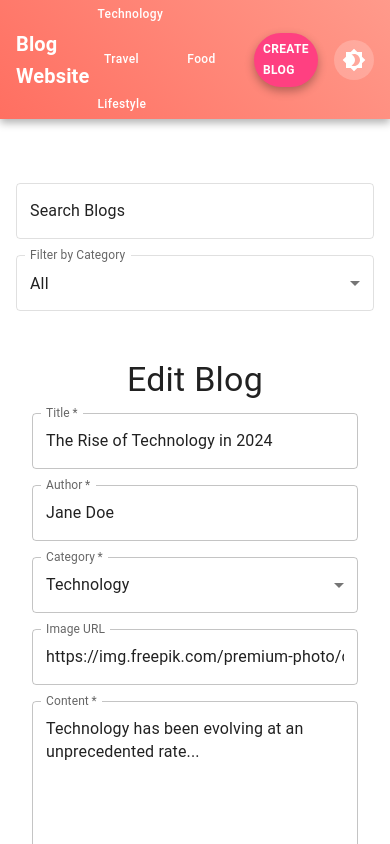
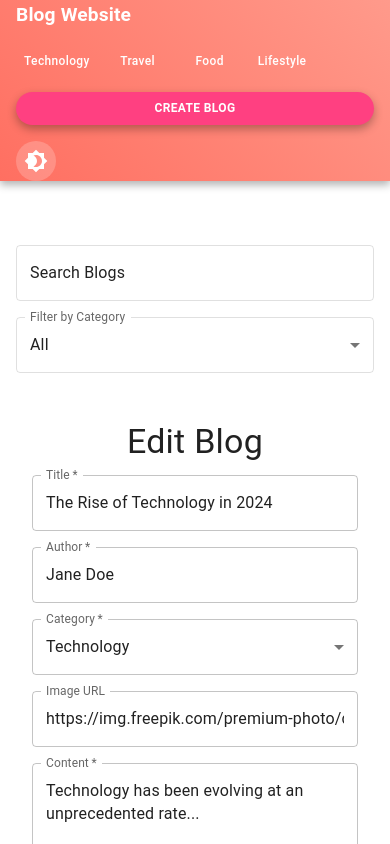
Before and after one commit to Noorain464/Blog_wEBSITE, a React (Create React App) app: page /edit-blog/1 in a window 390 px wide. Shown: the top 844 px of the page. Built offline with nearby package versions, Linux system fonts and the light colour scheme; the HTML template or start-up script is replaced by a standard one.

Commit message:
edit and delete

```diff
--- a/src/components/NavBar.js
+++ b/src/components/NavBar.js
@@ -1,5 +1,5 @@
 import React, { useContext } from 'react';
-import { AppBar, Toolbar, Typography, Button, IconButton, Box } from '@mui/material';
+import { AppBar, Toolbar, Typography, Button, IconButton, Box, useMediaQuery, useTheme } from '@mui/material';
 import { Link } from 'react-router-dom';
 import { ThemeContext } from '../components/Theme';
 import Brightness4Icon from '@mui/icons-material/Brightness4';
@@ -7,7 +7,8 @@ import Brightness7Icon from '@mui/icons-material/Brightness7';
 
 const Navbar = () => {
   const { toggleTheme, mode } = useContext(ThemeContext);
-  const categories = ['Technology', 'Travel', 'Food', 'Lifestyle'];
+  const theme = useTheme();
+  const isMobile = useMediaQuery(theme.breakpoints.down('sm'));
 
   return (
     <AppBar
@@ -16,9 +17,11 @@ const Navbar = () => {
         background: mode === 'dark' ? 'linear-gradient(45deg, #2e2e2e, #4a4a4a)' : 'linear-gradient(45deg, #ff6f61, #ff9a8b)',
         boxShadow: '0px 4px 8px rgba(0, 0, 0, 0.3)',
         marginBottom: 4,
+        maxWidth: '100%',
+        overflow: 'hidden',
       }}
     >
-      <Toolbar>
+      <Toolbar sx={{ flexDirection: isMobile ? 'column' : 'row', alignItems: isMobile ? 'flex-start' : 'center', flexWrap: 'wrap' }}>
         <Typography
           variant="h6"
           sx={{
@@ -26,14 +29,24 @@ const Navbar = () => {
             fontWeight: 'bold',
             color: '#ffffff',
             textDecoration: 'none',
+            mb: isMobile ? 2 : 0, // margin-bottom for mobile
+            fontSize: isMobile ? '1.2rem' : '1.5rem',
           }}
           component={Link}
           to="/"
         >
           Blog Website
         </Typography>
-        <Box sx={{ display: 'flex', gap: 2, flexWrap: 'wrap' }}>
-          {categories.map((category, index) => (
+        <Box
+          sx={{
+            display: 'flex',
+            gap: 1, // reduced gap for mobile
+            flexWrap: 'wrap',
+            justifyContent: isMobile ? 'center' : 'flex-start',
+            mb: isMobile ? 2 : 0, // margin-bottom for mobile
+          }}
+        >
+          {['Technology', 'Travel', 'Food', 'Lifestyle'].map((category, index) => (
             <Button
               key={index}
               color="inherit"
@@ -43,8 +56,8 @@ const Navbar = () => {
                 color: '#ffffff',
                 borderRadius: '20px',
                 textTransform: 'capitalize',
-                fontSize: { xs: '12px', sm: '14px' }, // Responsive font size
-                padding: { xs: '4px 8px', sm: '6px 12px' }, // Responsive padding
+                fontSize: isMobile ? '12px' : '14px', // responsive font size
+                padding: isMobile ? '4px 8px' : '8px 20px', // responsive padding
                 '&:hover': {
                   backgroundColor: mode === 'dark' ? '#555' : '#ffffff33',
                 },
@@ -59,18 +72,17 @@ const Navbar = () => {
           component={Link}
           to="/create-blog"
           sx={{
-            marginLeft: 2,
-            padding: { xs: '6px 12px', sm: '8px 20px' }, // Responsive padding
+            marginLeft: isMobile ? 0 : 2,
+            padding: isMobile ? '6px 12px' : '8px 20px',
             color: mode === 'dark' ? '#333' : '#ffffff',
             backgroundColor: mode === 'dark' ? '#ffeb3b' : '#ff4081',
             borderRadius: '30px',
             fontWeight: 'bold',
-            fontSize: { xs: '12px', sm: '14px' }, // Responsive font size
+            fontSize: isMobile ? '12px' : '14px',
             boxShadow: '0 4px 10px rgba(0, 0, 0, 0.3)',
             textTransform: 'uppercase',
-            '&:hover': {
-              backgroundColor: mode === 'dark' ? '#fdd835' : '#f50057',
-            },
+            mb: isMobile ? 2 : 0,
+            width: isMobile ? '100%' : 'auto',
           }}
         >
           Create Blog
@@ -79,7 +91,12 @@ const Navbar = () => {
         <IconButton
           color="inherit"
           onClick={toggleTheme}
-          sx={{ ml: 2, borderRadius: '50%', backgroundColor: mode === 'dark' ? '#555' : '#ffffff33', padding: '8px' }}
+          sx={{
+            ml: isMobile ? 0 : 2,
+            borderRadius: '50%',
+            backgroundColor: mode === 'dark' ? '#555' : '#ffffff33',
+            padding: '8px'
+          }}
         >
           {mode === 'dark' ? <Brightness7Icon /> : <Brightness4Icon />}
         </IconButton>
```
